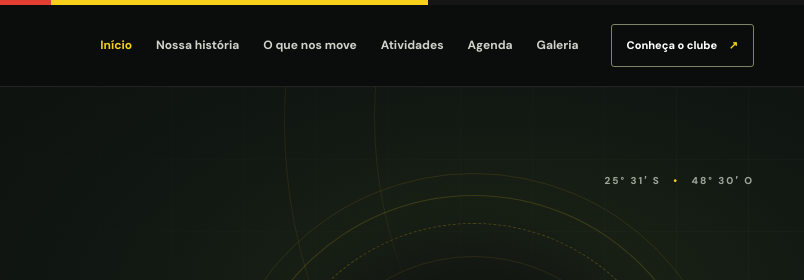
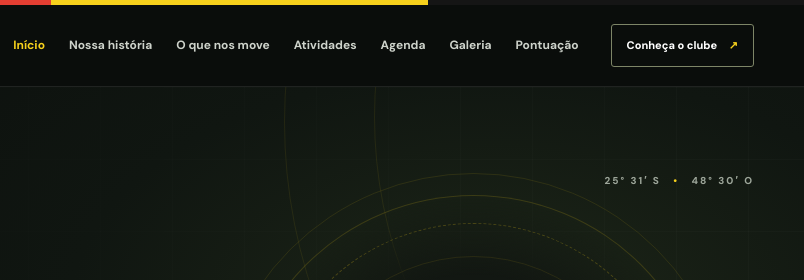
Before and after one commit to JuUgo10/Luzeirosdosul, a plain HTML site: page index.html in a window 1280 px wide. Shown: the top 280 px of the page, 476-1280 px from the left. Drawn offline with nearby package versions, Linux system fonts and the light colour scheme; a web font is replaced by a local one.

Commit message:
Inclui Pontuação no menu do Luzeiros do Sul

```diff
--- a/index.html
+++ b/index.html
@@ -33,6 +33,7 @@
         <a href="#atividades">Atividades</a>
         <a href="#agenda">Agenda</a>
         <a href="#galeria">Galeria</a>
+        <a href="pontuacao.html">Pontuação</a>
       </nav>
       <a class="header-cta" href="#contato">Conheça o clube <span aria-hidden="true">↗</span></a>
       <button class="menu-toggle" type="button" aria-controls="main-nav" aria-expanded="false" aria-label="Abrir menu">
```
